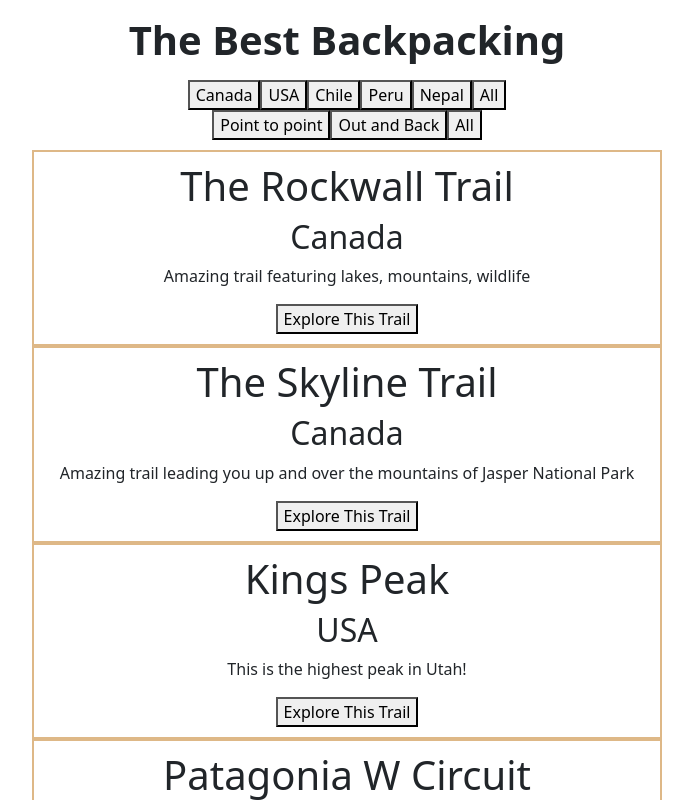
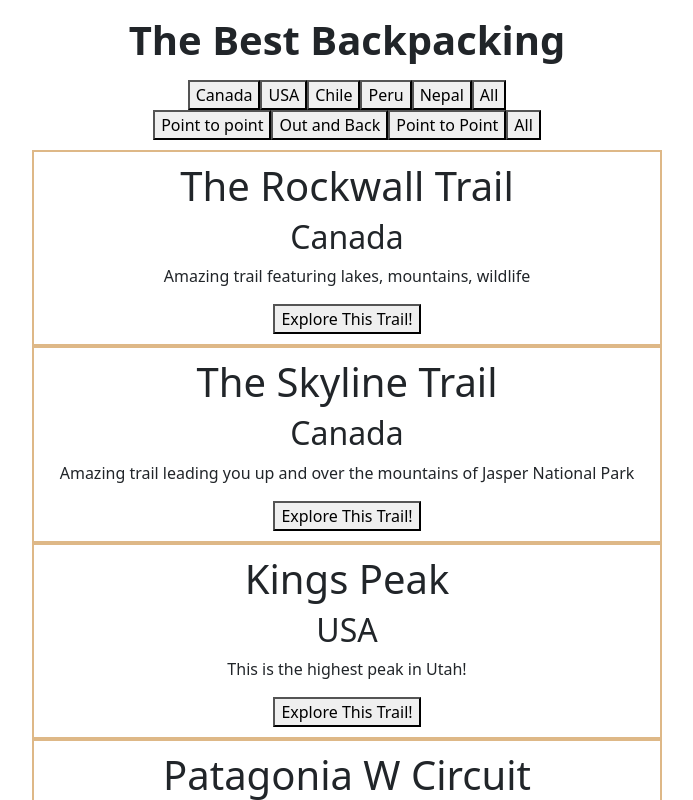
Before and after one commit to Benroberts37/theBestBackpacking, a React (Create React App) app: page / in a window 1280 px wide. Shown: the top 800 px of the page, without its empty margins (293-986 px from the left). Built offline with nearby package versions, Linux system fonts and the light colour scheme.

Commit message:
fixing a few bugs and adding some more content

```diff
--- a/src/Components /Card.js
+++ b/src/Components /Card.js
@@ -17,7 +17,7 @@ const Card = ({ item }) => {
                   <h1>{props.nameOfTrail}</h1>
                   <h2>{props.country}</h2>
                   <p>{props.trailDescription}</p>
-                  <button onClick={showTrail}>Explore This Trail</button>
+                  <button onClick={showTrail}>Explore This Trail!</button>
               </div>
             </div>
             );
--- a/src/Components /RealData.js
+++ b/src/Components /RealData.js
@@ -231,14 +231,14 @@ const Data = [
         parkLocation: "Grand Canyon National Park",
         stateOrProvince: "Arizona",
         hikingPermitRequired: "False",
-        permitCost: "",
-        permitRequiredToEnterPark: "No",
-        parkPermitCost: "",
+        permitCost: "$0",
+        permitRequiredToEnterPark: "Yes",
+        parkPermitCost: "$35",
         campingPermitRequired: "Yes",
-        campingPermitCostPerSite: "$10.50",
-        lengthInMiles: "33.7 Miles",
+        campingPermitCostPerSite: "",
+        lengthInMiles: "24 Miles",
         lengthInKM: "54.1KM",
-        routeType: "Out and Back",
+        routeType: "Point to Point",
         distanceBetweenFinishingSpotAndStartingSpotMiles: "",
         distanceBetweenFinishingSpotAndStartingSpotKM: "12.8KM",
         distanceBetweenFinishingSpotAndStartingSpotMinInCar: "9",
--- a/src/Components /TrailCard.js
+++ b/src/Components /TrailCard.js
@@ -39,6 +39,9 @@ const TrailCard = ({ item }) => {
                         <h4><strong>permit website: </strong><a>{props.permitWebsite}</a></h4>
                         <h4><strong>How fast do permits sell out? </strong>{props.howFastDoPermitsSellOut}</h4>
                     </div>
+                    <div>
+
+                    </div>
                   </div>
                 </div>
               </div>
```
